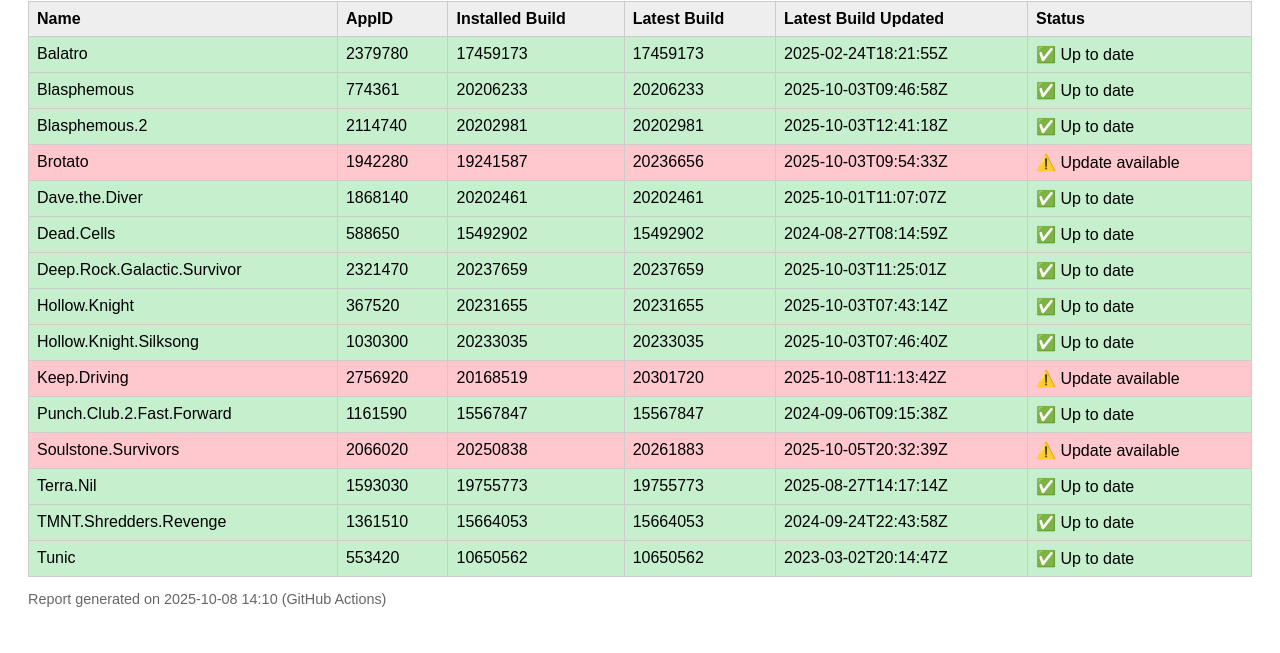
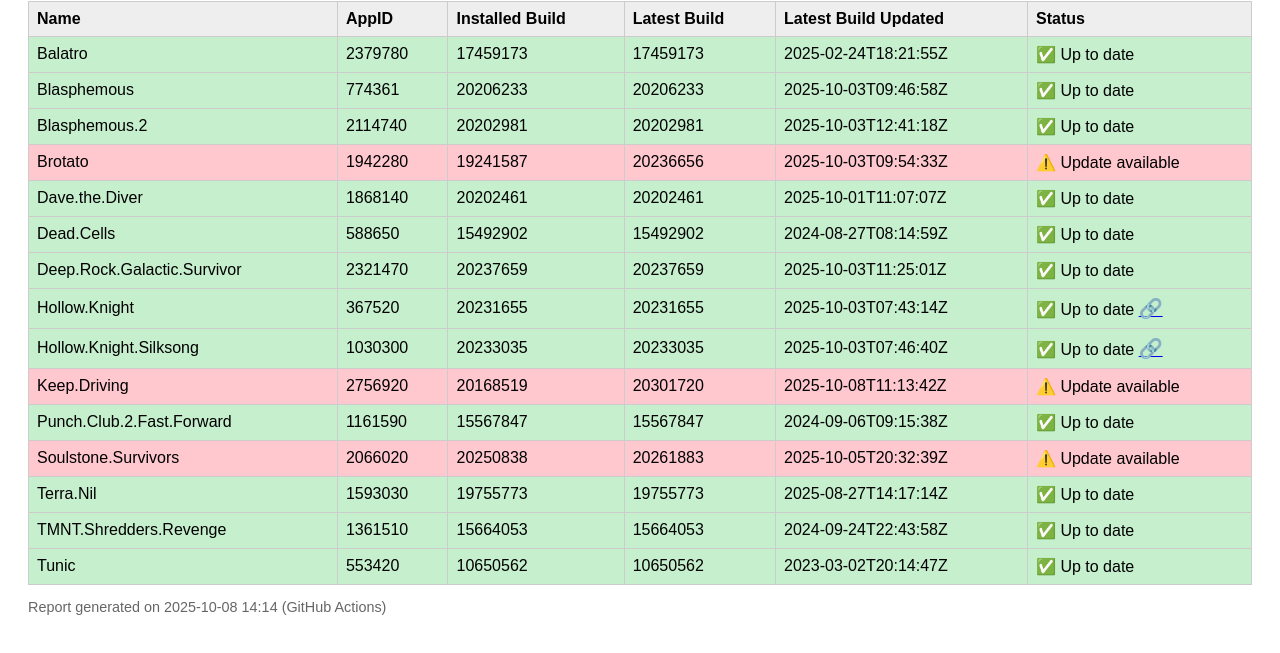
Before and after one commit to FirebrawlX/SteamVersionChecker, a plain HTML site: page index.html in a window 1280 px wide. Shown: the part 107-760 px from the top of the page. Drawn offline with Linux system fonts and the light colour scheme.

Commit message:
Update Steam backup report 2025-10-08 12:14

```diff
--- a/index.html
+++ b/index.html
@@ -31,12 +31,12 @@
 <tr class='status-up-to-date'><td>Dave.the.Diver</td><td>1868140</td><td>20202461</td><td>20202461</td><td>2025-10-01T11:07:07Z</td><td>✅ Up to date</td></tr>
 <tr class='status-up-to-date'><td>Dead.Cells</td><td>588650</td><td>15492902</td><td>15492902</td><td>2024-08-27T08:14:59Z</td><td>✅ Up to date</td></tr>
 <tr class='status-up-to-date'><td>Deep.Rock.Galactic.Survivor</td><td>2321470</td><td>20237659</td><td>20237659</td><td>2025-10-03T11:25:01Z</td><td>✅ Up to date</td></tr>
-<tr class='status-up-to-date'><td>Hollow.Knight</td><td>367520</td><td>20231655</td><td>20231655</td><td>2025-10-03T07:43:14Z</td><td>✅ Up to date</td></tr>
-<tr class='status-up-to-date'><td>Hollow.Knight.Silksong</td><td>1030300</td><td>20233035</td><td>20233035</td><td>2025-10-03T07:46:40Z</td><td>✅ Up to date</td></tr>
+<tr class='status-up-to-date'><td>Hollow.Knight</td><td>367520</td><td>20231655</td><td>20231655</td><td>2025-10-03T07:43:14Z</td><td>✅ Up to date <a href='h' target='_blank' title='SkidrowReloaded'><span style='font-size:1.2em;'>&#128279;</span></a></td></tr>
+<tr class='status-up-to-date'><td>Hollow.Knight.Silksong</td><td>1030300</td><td>20233035</td><td>20233035</td><td>2025-10-03T07:46:40Z</td><td>✅ Up to date <a href='h' target='_blank' title='SkidrowReloaded'><span style='font-size:1.2em;'>&#128279;</span></a></td></tr>
 <tr class='status-update'><td>Keep.Driving</td><td>2756920</td><td>20168519</td><td>20301720</td><td>2025-10-08T11:13:42Z</td><td>⚠️ Update available</td></tr>
 <tr class='status-up-to-date'><td>Punch.Club.2.Fast.Forward</td><td>1161590</td><td>15567847</td><td>15567847</td><td>2024-09-06T09:15:38Z</td><td>✅ Up to date</td></tr>
 <tr class='status-update'><td>Soulstone.Survivors</td><td>2066020</td><td>20250838</td><td>20261883</td><td>2025-10-05T20:32:39Z</td><td>⚠️ Update available</td></tr>
 <tr class='status-up-to-date'><td>Terra.Nil</td><td>1593030</td><td>19755773</td><td>19755773</td><td>2025-08-27T14:17:14Z</td><td>✅ Up to date</td></tr>
 <tr class='status-up-to-date'><td>TMNT.Shredders.Revenge</td><td>1361510</td><td>15664053</td><td>15664053</td><td>2024-09-24T22:43:58Z</td><td>✅ Up to date</td></tr>
 <tr class='status-up-to-date'><td>Tunic</td><td>553420</td><td>10650562</td><td>10650562</td><td>2023-03-02T20:14:47Z</td><td>✅ Up to date</td></tr>
-</table><p class='subtle'>Report generated on 2025-10-08 14:10 (GitHub Actions)</p></body></html>
+</table><p class='subtle'>Report generated on 2025-10-08 14:14 (GitHub Actions)</p></body></html>
```
